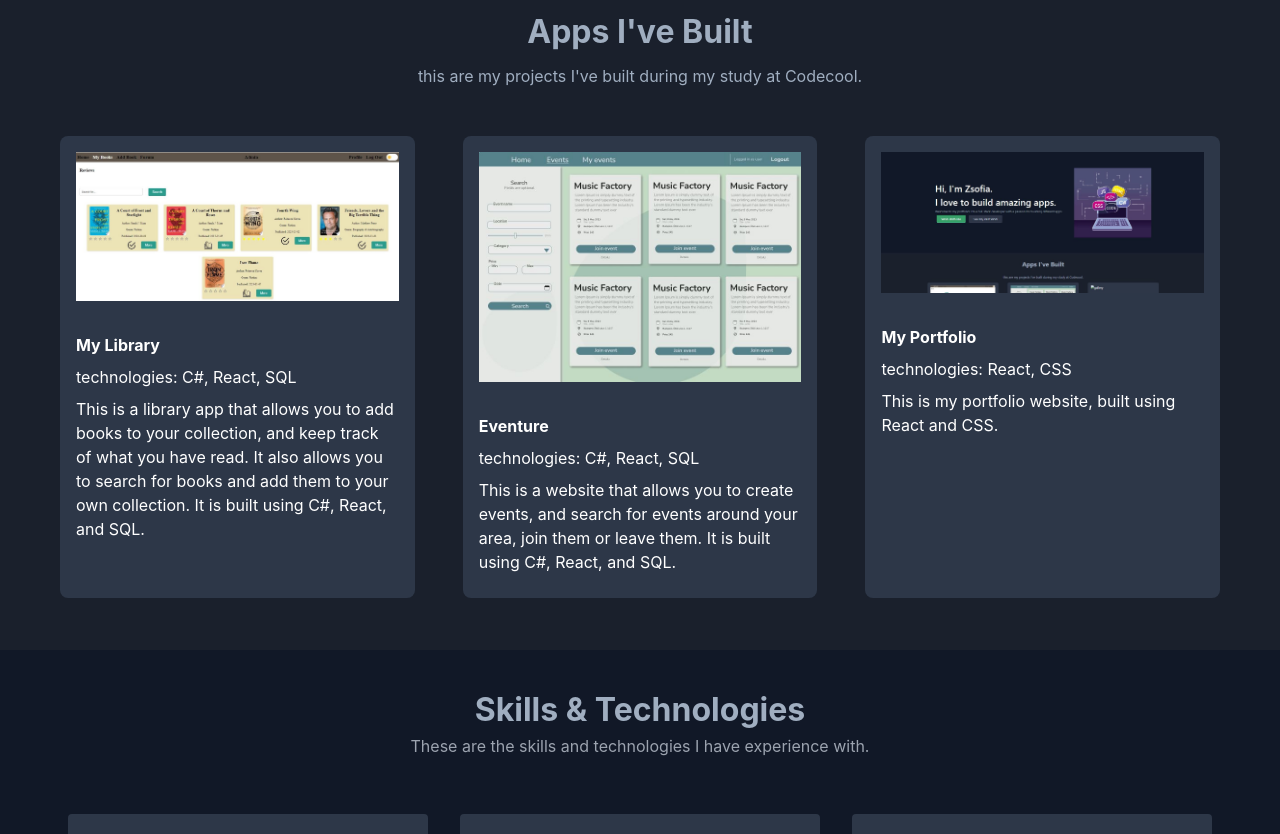
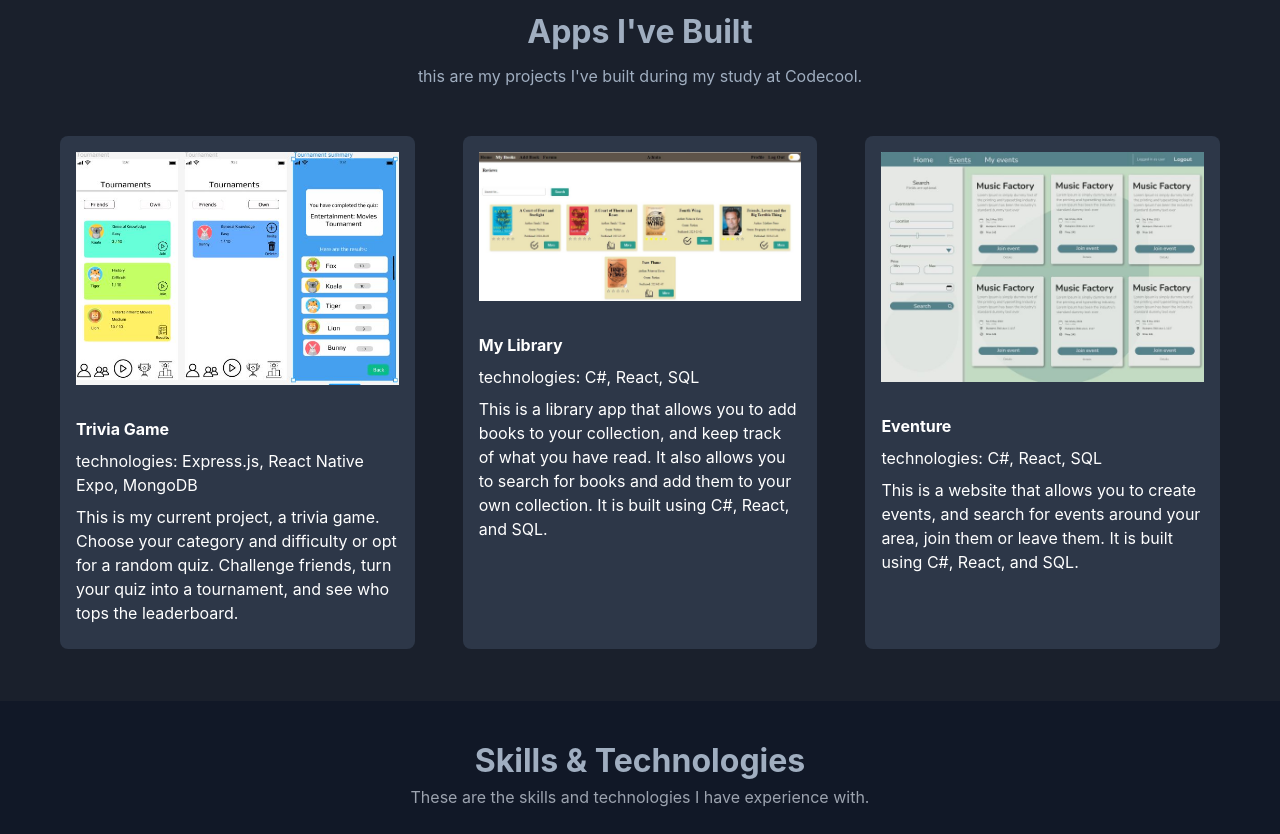
Before and after one commit to AntalZsofia/Portfolio, a React (Create React App) app in the folder myportfolio/: page / in a window 1280 px wide. Shown: the part 600-1434 px from the top of the page. Built offline with nearby package versions, Linux system fonts and the light colour scheme.

Commit message:
Update project list in data.js

```diff
--- a/myportfolio/src/data.js
+++ b/myportfolio/src/data.js
@@ -1,8 +1,16 @@
 import myLibrary from "./Pictures/mybooks.jpg";
 import eventure from "./Pictures/eventure.jpg";
-import portfolio from "./Pictures/portfolio.jpg";
+import trivia from "./Pictures/triviagamepreview.jpg";
 
 export const projects = [
+  {
+    title: "Trivia Game",
+    technologies: "Express.js, React Native Expo, MongoDB",
+    description:
+      "This is my current project, a trivia game. Choose your category and difficulty or opt for a random quiz. Challenge friends, turn your quiz into a tournament, and see who tops the leaderboard.",
+    image: trivia,
+    link: "https://github.com/AntalZsofia/Portfolio",
+  },
     {
       title: "My Library",
       technologies: "C#, React, SQL",
@@ -18,15 +26,7 @@ export const projects = [
         "This is a website that allows you to create events, and search for events around your area, join them or leave them. It is built using C#, React, and SQL.",
       image: eventure,
       link: "https://github.com/AntalZsofia/Advanced-team-project",
-    },
-    {
-      title: "My Portfolio",
-      technologies: "React, CSS",
-      description:
-        "This is my portfolio website, built using React and CSS.",
-      image: portfolio,
-      link: "https://github.com/AntalZsofia/Portfolio",
-    },
+    }
   ];
   export const skills = [
     "JavaScript",
```
Also changed, not shown: myportfolio/src/Pictures/triviagamepreview.jpg (added).
